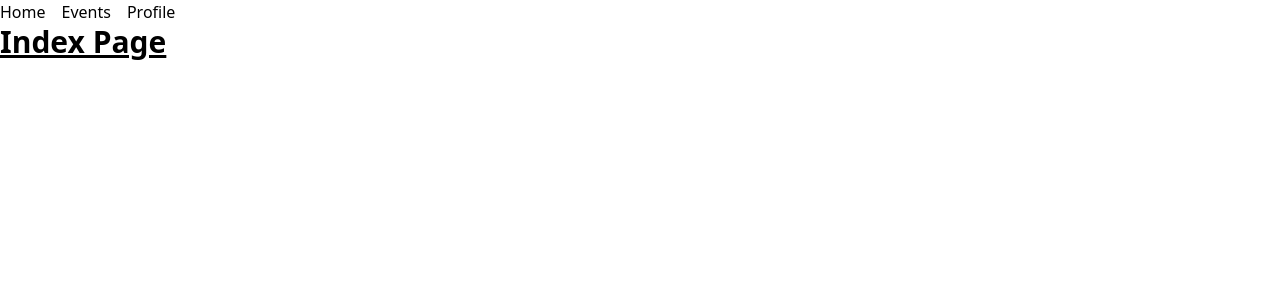
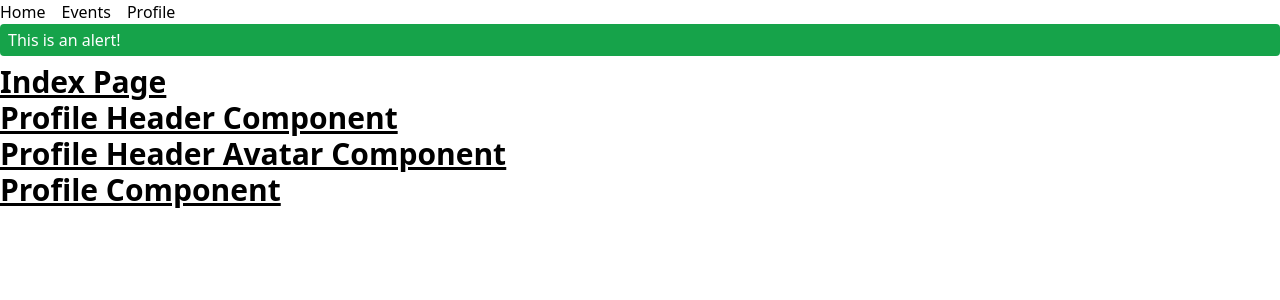
Before and after one commit to rmnaderdev/NuxtTodoApp, a Nuxt app: page / in a window 1280 px wide. Shown: the top 300 px of the page. Built offline with nearby package versions, Linux system fonts and the light colour scheme.

Commit message:
Components

```diff
--- a/app.vue
+++ b/app.vue
@@ -1,19 +1,7 @@
 <template>
   <div>
     <NuxtLayout>
-      <header>
-        <ul class="flex space-x-4">
-          <li>
-            <NuxtLink to="/">Home</NuxtLink>
-          </li>
-          <li>
-            <NuxtLink to="/events">Events</NuxtLink>
-          </li>
-          <li>
-            <NuxtLink to="/events/profile">Profile</NuxtLink>
-          </li>
-        </ul>
-      </header>
+      <Header />
       <NuxtPage />
     </NuxtLayout>
   </div>
--- /dev/null
+++ b/components/Alert.vue
@@ -0,0 +1,13 @@
+<template>
+  <div class="bg-green-600 rounded px-2 py-1 text-white mb-2">
+    This is an alert!
+  </div>
+</template>
+
+<script setup lang="ts">
+
+</script>
+
+<style scoped>
+
+</style>
--- /dev/null
+++ b/components/Header.vue
@@ -0,0 +1,23 @@
+<template>
+  <header>
+    <ul class="flex space-x-4">
+      <li>
+        <NuxtLink to="/">Home</NuxtLink>
+      </li>
+      <li>
+        <NuxtLink to="/events">Events</NuxtLink>
+      </li>
+      <li>
+        <NuxtLink to="/events/profile">Profile</NuxtLink>
+      </li>
+    </ul>
+  </header>
+</template>
+
+<script setup lang="ts">
+
+</script>
+
+<style scoped>
+
+</style>
--- /dev/null
+++ b/components/Profile/Header/Avatar.vue
@@ -0,0 +1,7 @@
+<template>
+  <div>
+    <h1 class="text-3xl font-bold underline">
+      Profile Header Avatar Component
+    </h1>
+  </div>
+</template>
--- /dev/null
+++ b/components/Profile/Header/index.vue
@@ -0,0 +1,8 @@
+<template>
+  <div>
+    <h1 class="text-3xl font-bold underline">
+      Profile Header Component
+      <ProfileHeaderAvatar />
+    </h1>
+  </div>
+</template>
--- /dev/null
+++ b/components/Profile/index.vue
@@ -0,0 +1,7 @@
+<template>
+  <div>
+    <h1 class="text-3xl font-bold underline">
+      Profile Component
+    </h1>
+  </div>
+</template>
--- a/pages/index.vue
+++ b/pages/index.vue
@@ -1,8 +1,14 @@
 <template>
+  <Alert />
   <div>
     <h1 class="text-3xl font-bold underline">
       Index Page
     </h1>
+  </div>
+
+  <div>
+    <ProfileHeader />
+    <Profile />
   </div>
 </template>
 
```
